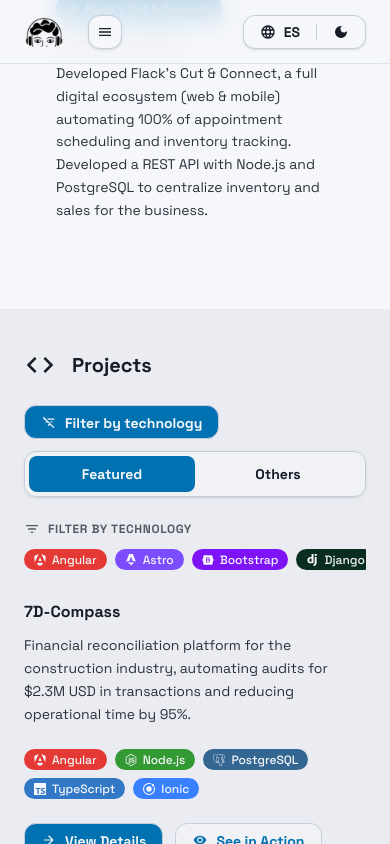
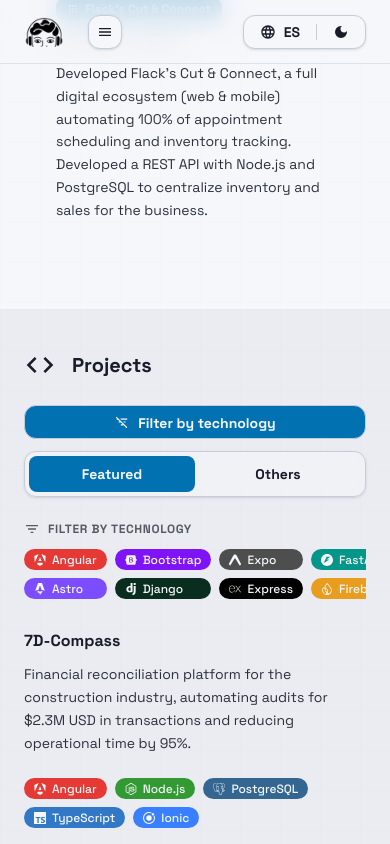
Before and after one commit to chrisssp/portfolio, a Next.js app: page /en in a window 390 px wide. Both pictures are taken after a click on the button "Filter by technology". Shown: the part 2614-3458 px from the top of the page. Built offline with nearby package versions, Linux system fonts and the light colour scheme.

Commit message:
fix(projects): improve filter bar layout with grid and full-width button
- Use grid layout for tech badges to prevent horizontal overflow on mobile
- Make filter toggle button full-width on small screens

```diff
--- a/components/molecules/TechFilterBar.tsx
+++ b/components/molecules/TechFilterBar.tsx
@@ -43,7 +43,7 @@ export const TechFilterBar = ({
          </div>
 
          {/* Badges row */}
-         <div className="flex flex-nowrap sm:flex-wrap items-center gap-2 sm:gap-2.5 overflow-x-auto sm:overflow-visible">
+         <div className="grid grid-flow-col grid-rows-2 gap-2 overflow-x-auto sm:flex sm:flex-wrap sm:gap-2.5 sm:overflow-visible">
             {selectedTechs.length > 0 && (
                <button
                   type="button"
--- a/components/organisms/Projects.tsx
+++ b/components/organisms/Projects.tsx
@@ -241,6 +241,7 @@ export const Projects = ({ dict, lang }: ProjectsProps) => {
                      }
                      onClick={() => setShowFilterBar((prev) => !prev)}
                      ariaLabel={dict.projects.actions.filter_tech}
+                     className="w-full sm:w-auto"
                   >
                      {dict.projects.actions.filter_tech}
                   </Button>
```
